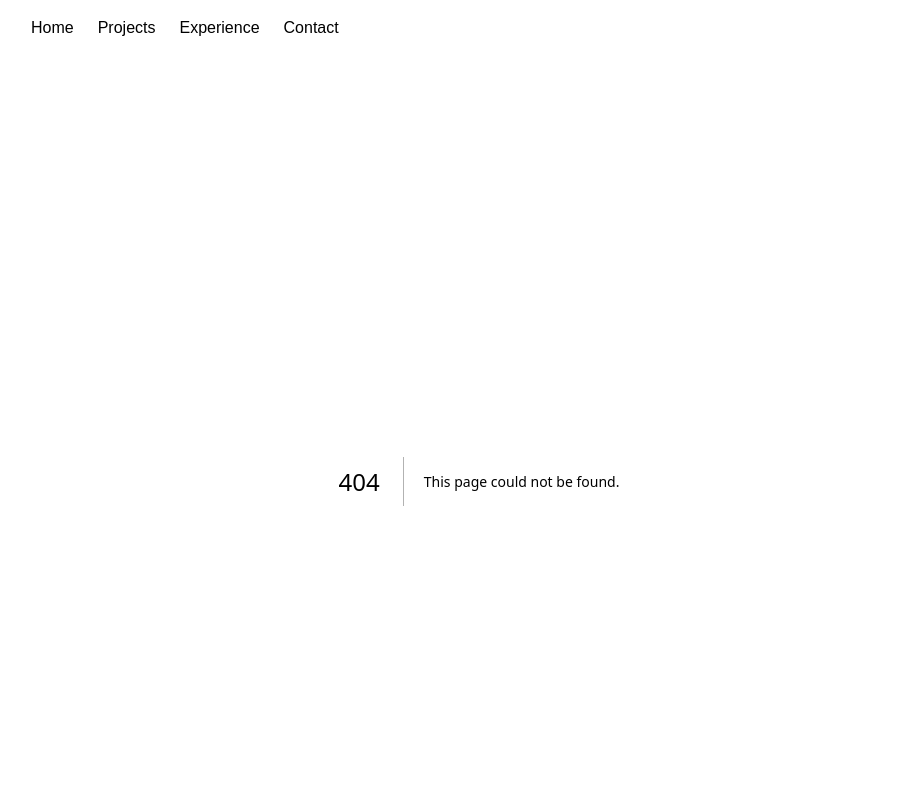
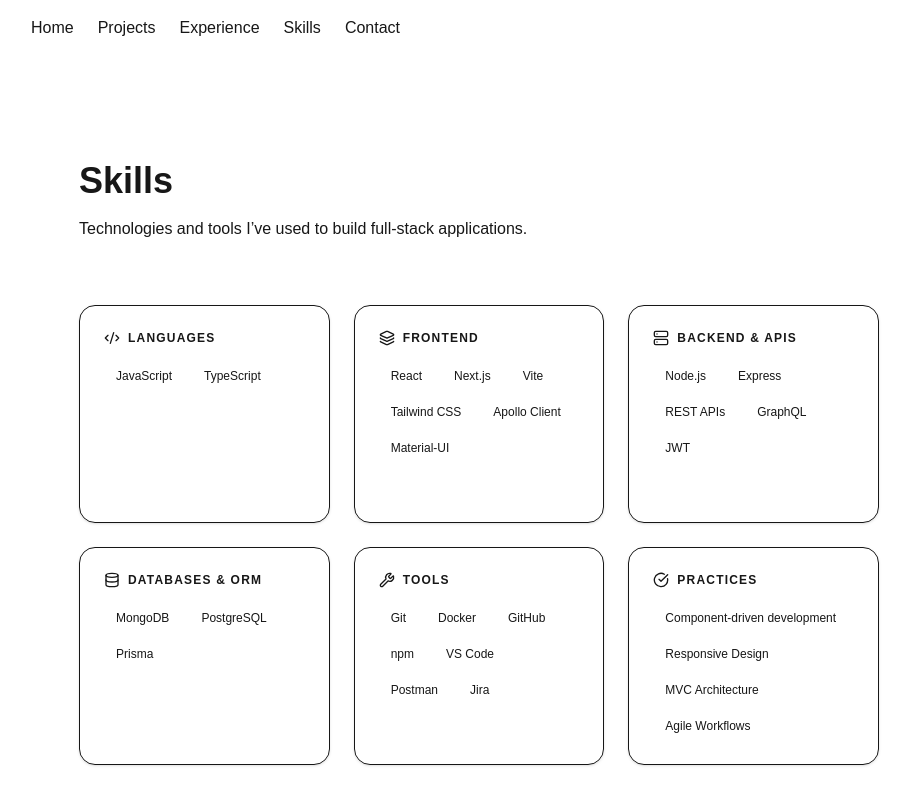
Before and after one commit to bsilcox1990/my-portfolio, a Next.js app: page /skills in a window 1280 px wide. Before the commit this address had no page. Shown: the top 787 px of the page, without its empty margins (161-1071 px from the left). Built offline with nearby package versions, Linux system fonts and the light colour scheme.

Commit message:
feat: add skills section with a constants file, and skillcard component.  Add dependencies for animations

```diff
--- a/package.json
+++ b/package.json
@@ -9,6 +9,8 @@
     "lint": "eslint"
   },
   "dependencies": {
+    "framer-motion": "^12.24.10",
+    "lucide-react": "^0.562.0",
     "next": "16.0.7",
     "react": "19.2.0",
     "react-dom": "19.2.0"
--- /dev/null
+++ b/src/app/constants/skills.ts
@@ -0,0 +1,32 @@
+import type { Skill } from "@/app/types/project";
+
+export const skills: Skill[] = [
+  {
+    category: "Languages",
+    skills: ["JavaScript", "TypeScript"]
+  },
+  {
+    category: "Frontend",
+    skills: ["React", "Next.js", "Vite", "Tailwind CSS", "Apollo Client", "Material-UI"]
+  },
+  {
+    category: "Backend & APIs",
+    skills: ["Node.js", "Express", "REST APIs", "GraphQL", "JWT"]
+  },
+  {
+    category: "Databases & ORM",
+    skills: ["MongoDB", "PostgreSQL", "Prisma"]
+  },
+  {
+    category: "Tools",
+    skills: ["Git", "Docker", "GitHub", "npm", "VS Code", "Postman", "Jira"]
+  },
+  {
+    category: "Practices",
+    skills: ["Component-driven development", "Responsive Design", "MVC Architecture", "Agile Workflows"]
+  },
+  {
+    category: "Design",
+    skills: ["Figma"]
+  }
+];
--- a/src/app/layout.tsx
+++ b/src/app/layout.tsx
@@ -10,21 +10,22 @@
 export default function RootLayout({ children }: { children: React.ReactNode }) {
   return (
     <html lang="en">
-      <body className="bg-black text-white">
+      <body className="bg-black text-white min-h-screen flex flex-col">
         <nav className="border-b border-white/10 p-4">
           <div className="max-w-4xl mx-auto flex gap-6">
             <Link href="/" className="hover:text-cyan-400">Home</Link>
             <Link href="/projects" className="hover:text-cyan-400">Projects</Link>
             <Link href="/experience" className="hover:text-cyan-400">Experience</Link>
+            <Link href="/skills" className="hover:text-cyan-400">Skills</Link>
             <Link href="/contact" className="hover:text-cyan-400">Contact</Link>
           </div>
         </nav>
 
-        <main className="max-w-4xl mx-auto p-6">
+        <main className="max-w-4xl mx-auto p-6 flex-grow">
           {children}
         </main>
 
-        <footer className="text-center py-6 text-white/50 text-sm">
+        <footer className="text-center py-6 text-black/50 text-sm">
           © {new Date().getFullYear()} Brad
         </footer>
       </body>
--- /dev/null
+++ b/src/app/skills/page.tsx
@@ -0,0 +1,98 @@
+/* import SkillCard from "@/app/skills/skillCard"
+import { skills } from "@/app/constants/skills"
+
+export default function Skills() {
+  return (
+    <section className="mx-auto max-w-6xl px-6 py-20 bg-muted/30">
+      <header className="mb-12 max-w-2xl">
+        <h1 className="mb-4 text-4xl font-bold">Skills</h1>
+        <p className="text-muted-foreground">
+          Technologies and tools I’ve used to build full-stack applications.
+        </p>
+      </header>
+
+      <div className="grid gap-6 md:grid-cols-2 lg:grid-cols-3">
+        {skills.map((group) => (
+          <SkillCard
+            key={group.category}
+            category={group.category}
+            skills={group.skills}
+          />
+        ))}
+      </div>
+    </section>
+  )
+}
+ */
+"use client"
+
+import { motion } from "framer-motion"
+import { ReactNode } from "react"
+import SkillCard from "@/app/skills/skillCard"
+import { skills } from "@/app/constants/skills"
+import {
+  Code2,
+  Layers,
+  Server,
+  Database,
+  Wrench,
+  CheckCircle,
+  Palette,
+} from "lucide-react"
+
+const iconMap: Record<string, ReactNode> = {
+  Languages: <Code2 size={16} />,
+  Frontend: <Layers size={16} />,
+  "Backend & APIs": <Server size={16} />,
+  "Databases & ORM": <Database size={16} />,
+  Tools: <Wrench size={16} />,
+  Practices: <CheckCircle size={16} />,
+  Design: <Palette size={16} />,
+}
+
+export default function SkillsPage() {
+  return (
+    <section className="bg-muted/30">
+      <div className="mx-auto max-w-6xl px-6 py-20">
+        <header className="mb-16 max-w-xl">
+          <h1 className="mb-4 text-4xl font-bold">Skills</h1>
+          <p className="text-muted-foreground">
+            Technologies and tools I’ve used to build full-stack applications.
+          </p>
+        </header>
+
+        <motion.div
+          initial="hidden"
+          whileInView="visible"
+          viewport={{ once: true }}
+          variants={{
+            hidden: {},
+            visible: {
+              transition: {
+                staggerChildren: 0.08,
+              },
+            },
+          }}
+          className="grid gap-6 md:grid-cols-2 lg:grid-cols-3 auto-rows-fr"
+        >
+          {skills.map((group) => (
+            <motion.div
+              key={group.category}
+              variants={{
+                hidden: { opacity: 0, y: 12 },
+                visible: { opacity: 1, y: 0 },
+              }}
+              transition={{ duration: 0.4, ease: "easeOut" }}
+            >
+              <SkillCard
+                category={group.category}
+                skills={group.skills}
+                icon={iconMap[group.category]}
+              />
+            </motion.div>
+          ))}
+        </motion.div>
+      </div>
+    </section>
+  )
+}
--- /dev/null
+++ b/src/app/skills/skillCard.tsx
@@ -0,0 +1,74 @@
+/* type SkillCardProps = {
+  category: string
+  skills: string[]
+}
+
+export default function SkillCard({ category, skills }: SkillCardProps) {
+  return (
+    <div className="
+    rounded-2xl
+    border border-border/40
+    bg-muted/40
+    p-6
+    transition
+    hover:-translate-y-1
+    hover:shadow-lg
+    ">
+      <h3 className="mb-4 text-xs font-semibold uppercase tracking-widest text-foreground">
+        {category}
+      </h3>
+        <div className="mb-4 h-px w-50 bg-foreground/30" />
+
+      <ul className="flex flex-wrap gap-2">
+        {skills.map((skill) => (
+          <li
+            key={skill}
+            className="
+            rounded-full
+            bg-background
+            px-3
+            py-1.5
+            text-xs
+            text-foreground
+            shadow-sm
+            ">
+            {skill}
+          </li>
+        ))}
+      </ul>
+    </div>
+  )
+}
+ */
+
+import { ReactNode } from "react"
+
+type SkillCardProps = {
+  category: string
+  skills: string[]
+  icon: ReactNode
+}
+
+export default function SkillCard({ category, skills, icon }: SkillCardProps) {
+  return (
+    <div className="h-full rounded-2xl border border-border/40 bg-background/80 p-6 shadow-sm transition hover:-translate-y-1 hover:shadow-md">
+      <div className="mb-4 flex items-center gap-2 text-muted-foreground">
+        {icon}
+        <h3 className="text-xs font-semibold uppercase tracking-widest">
+          {category}
+        </h3>
+      </div>
+
+      <ul className="flex flex-wrap gap-2">
+        {skills.map((skill) => (
+          <li
+            key={skill}
+            className="rounded-full bg-muted px-3 py-1.5 text-xs text-foreground"
+          >
+            {skill}
+          </li>
+        ))}
+      </ul>
+    </div>
+  )
+}
--- a/src/app/types/project.ts
+++ b/src/app/types/project.ts
@@ -11,3 +11,8 @@
     image?: string;
 
 }
+
+export type Skill = {
+    category: string;
+    skills: string[];
+}
```
Also changed, not shown: 1 other file (tests, documents, lock files or other folders).
